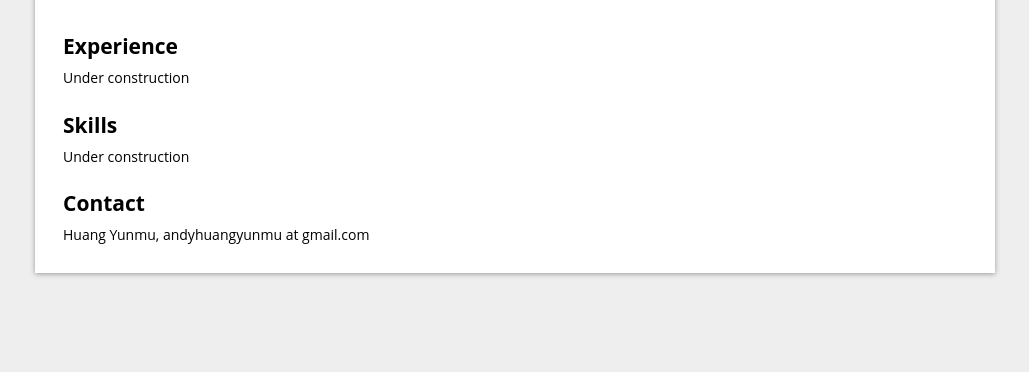
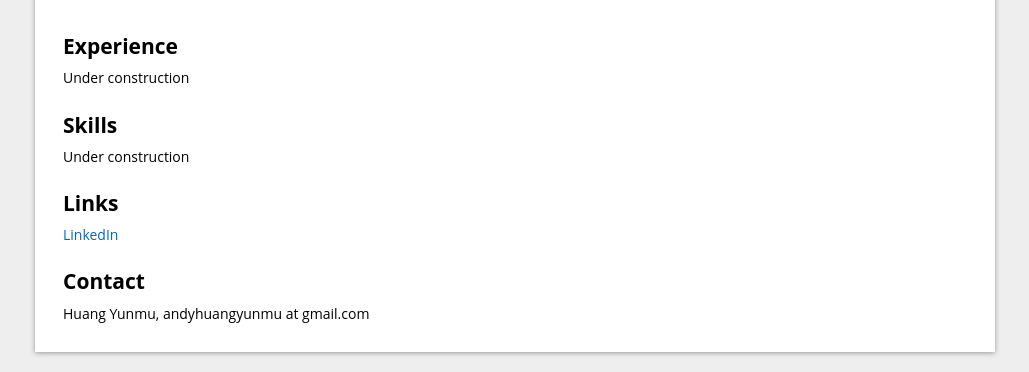
Before and after one commit to huangyunmu/huangyunmu.github.io, a plain HTML site: page index.html in a window 1280 px wide. Shown: the part 896-1268 px from the top of the page, without its empty margins (125-1154 px from the left). Before the commit the page ends 1189 px from the top, so only its background shows below. Drawn offline with Linux system fonts and the light colour scheme.

Commit message:
Update index.html
Add link to linked in

```diff
--- a/index.html
+++ b/index.html
@@ -74,6 +74,11 @@
 	<h2>Skills</h2>
 	<p>Under construction</p>
 	</div>
+<div class="section">
+<h2>Links</h2>
+<a href="https://www.linkedin.com/in/yunmu-huang-8a3b68119/" target="_blank"><p>LinkedIn</p></a>
+
+</div>
 
 <div class="section">
 	<h2>Contact</h2>
```
